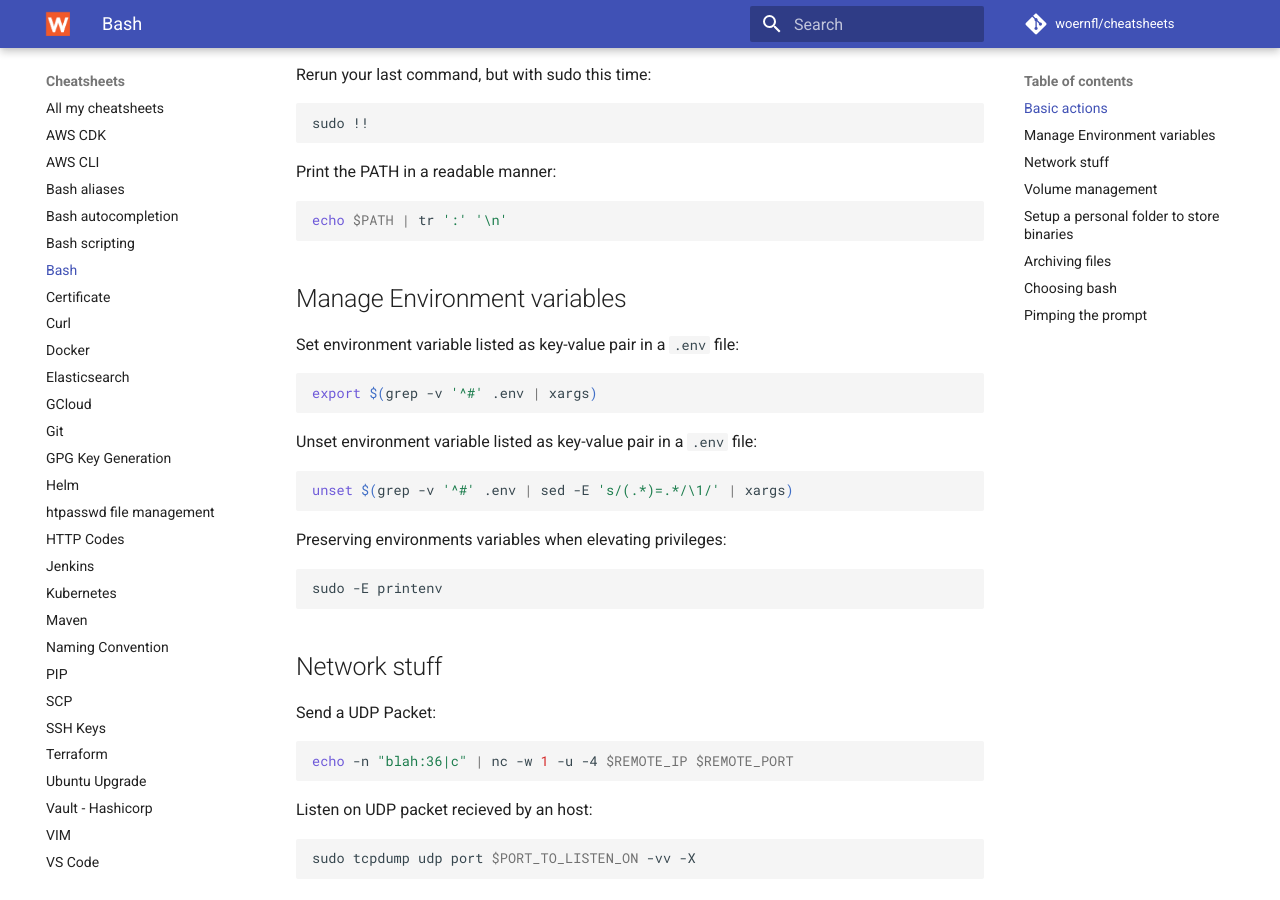
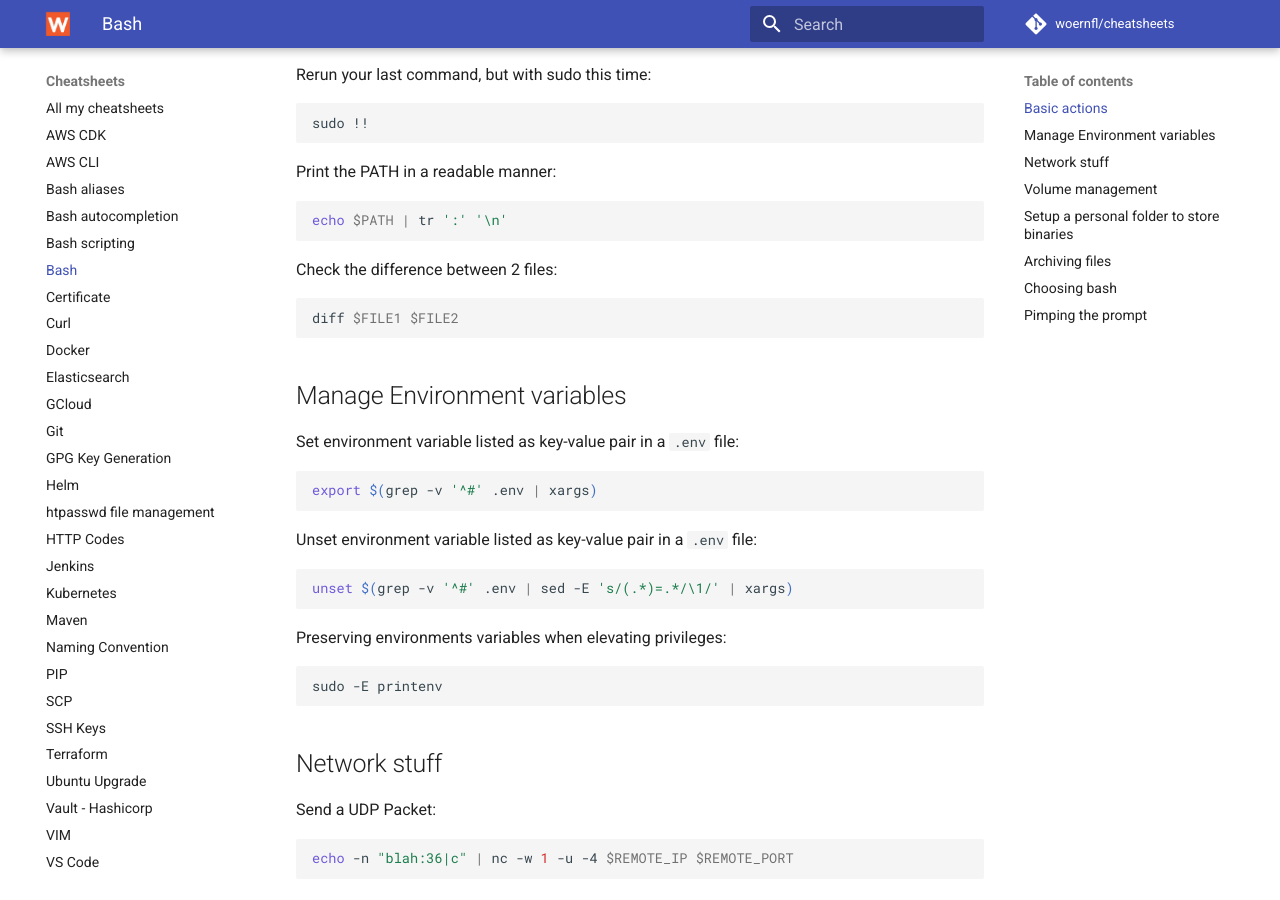
Before and after one commit to woernfl/cheatsheets, an MkDocs documentation site: the page built from docs/bash.md, in a window 1280 px wide and 900 px high, scrolled down 481 px. Built offline with MkDocs 1.6.1 and Material for MkDocs 9.7.7, drawn with Linux system fonts in a browser that asks for light colours; comment, search, counter and statistics services are not loaded.

Commit message:
Update bash.md

````diff
--- a/docs/bash.md
+++ b/docs/bash.md
@@ -31,6 +31,12 @@
 
 ```bash
 echo $PATH | tr ':' '\n'
+```
+
+Check the difference between 2 files:
+
+```bash
+diff $FILE1 $FILE2
 ```
 
 ## Manage Environment variables
````
